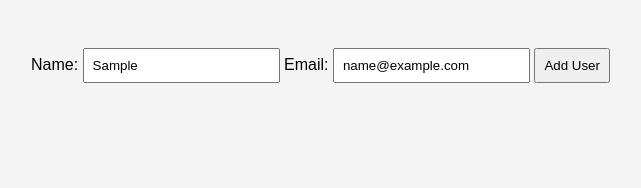
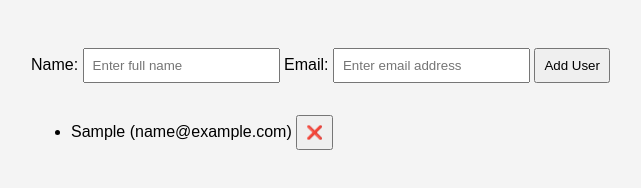
Before and after one commit to Rosexalba/Wave-5, a plain HTML site: page LocalStorage/09_user_array_storage/index.html in a window 1280 px wide. Both pictures are taken after typing "Sample", "name@example.com" into the empty fields and a click on the button "Add User". Shown: the whole page, without its empty margins (9-650 px from the left). Drawn offline with Linux system fonts and the light colour scheme.

Commit message:
user arrays

```diff
--- a/LocalStorage/09_user_array_storage/script.js
+++ b/LocalStorage/09_user_array_storage/script.js
@@ -2,21 +2,58 @@
 // - Select the inputs for name and email using their ids: "nameInput" and "emailInput"
 // - Select the button with id="addUserBtn"
 // - Select the <ul> element with id="userList" to display the users
-
+const nameInput = document.getElementById("nameInput");
+const emailInput = document.getElementById("emailInput");
+const addUserBtn = document.getElementById("addUserBtn");
+const userList = document.getElementById("userList");
 // 💾 Step 2: Load users from localStorage
 // - Check if there is a key "users" in localStorage
 // - If yes, parse the string back into an array using JSON.parse
 // - If not, start with an empty array
 // Display the list immediately on load
-
+const users = JSON.parse(localStorage.getItem("users")) || [];
+displayUsers();
 // 🧑‍💻 Step 3: Add new user when button is clicked
 // - Create a new object with name and email values from the inputs
 // - Push the object to the users array
 // - Save the updated array to localStorage using JSON.stringify()
 // - Clear the input fields and update the list on screen
-
+addUserBtn.addEventListener("click", function() {
+    const newUser = {
+        name: nameInput.value,
+        email: emailInput.value
+    }
+    users.push(newUser);
+    localStorage.setItem("users", JSON.stringify(users));
+    nameInput.value = "";
+    emailInput.value = "";
+    displayUsers();
+});
 // 🖼️ Step 4: Display users on the screen
 // - Clear the current list
 // - Loop through the users array and create an <li> for each one
 // - Add a remove ❌ button next to each user
 // - When clicked, it removes the user from the array and updates localStorage
+function displayUsers() {
+    userList.innerHTML = "";
+    users.forEach((user, index) => {
+        const li = document.createElement("li");
+        li.textContent = `${user.name} (${user.email}) `;
+        const removeBtn = document.createElement("button");
+        removeBtn.textContent = "❌";
+        removeBtn.addEventListener("click", function() {
+            users.splice(index, 1);
+            localStorage.setItem("users", JSON.stringify(users));
+            displayUsers();
+        });
+        li.appendChild(removeBtn);
+        userList.appendChild(li);
+    });
+};
+
+// ✅ YOU’RE DONE!
+// RECAP:
+// 1) You selected elements from the DOM.
+// 2) You loaded an array of users from localStorage.
+// 3) You added functionality to add new users and save them.
+// 4) You displayed the users and allowed removal of individual users.
```
Also changed, not shown: LocalStorage/09_user_array_storage/index.html (+1 -1 lines).
